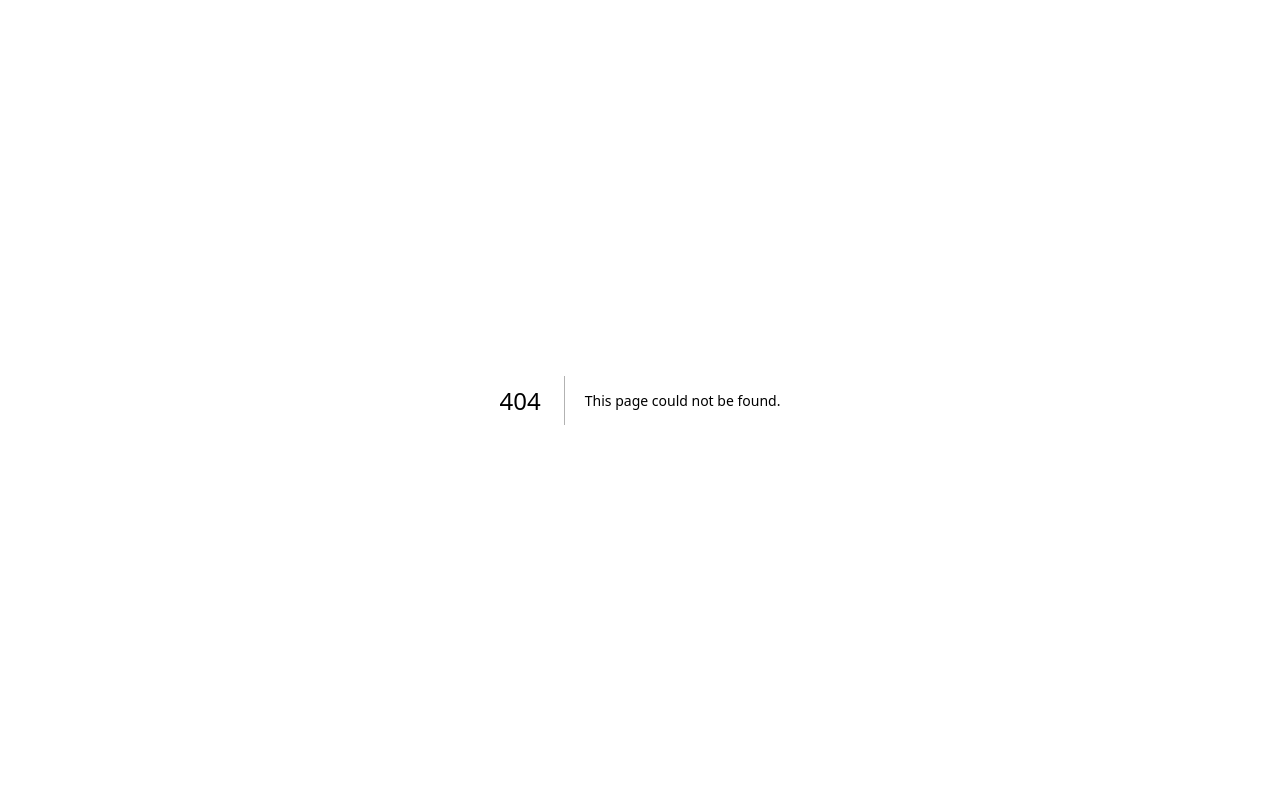
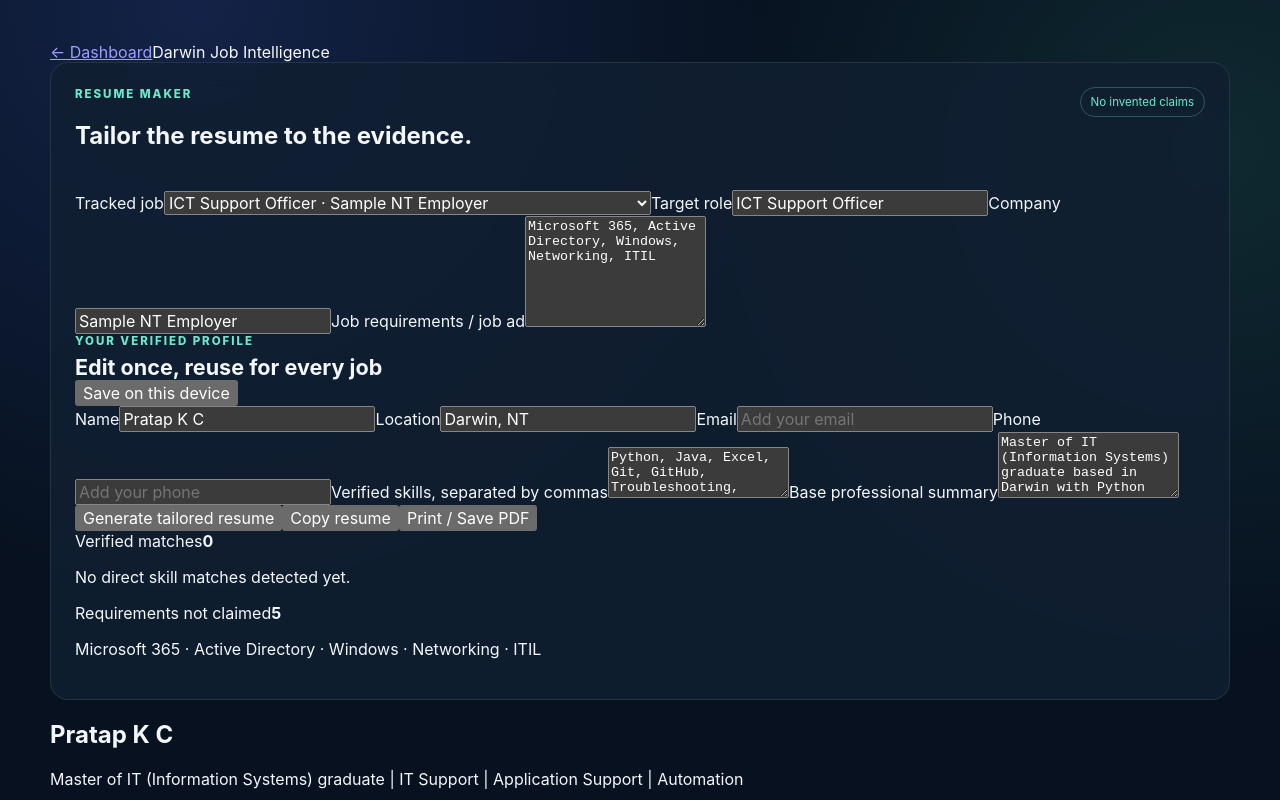
Before and after one commit to pratapkc6-bit/job-intelligence-system, a Next.js app: page /resume in a window 1280 px wide. Before the commit this address had no page. Shown: the top 800 px of the page. Built offline with nearby package versions, Linux system fonts and the light colour scheme.

Commit message:
feat: add resume maker page

```diff
--- /dev/null
+++ b/app/resume/page.tsx
@@ -0,0 +1,19 @@
+import Link from "next/link";
+import ResumeMaker from "@/components/ResumeMaker";
+
+export const metadata = {
+  title: "Resume Maker | Darwin Job Intelligence",
+  description: "Build an evidence-based resume tailored to a tracked job or pasted requirements.",
+};
+
+export default function ResumePage() {
+  return (
+    <main className="shell resumeShell">
+      <nav className="topNav noPrint">
+        <Link href="/">← Dashboard</Link>
+        <span>Darwin Job Intelligence</span>
+      </nav>
+      <ResumeMaker />
+    </main>
+  );
+}
```
